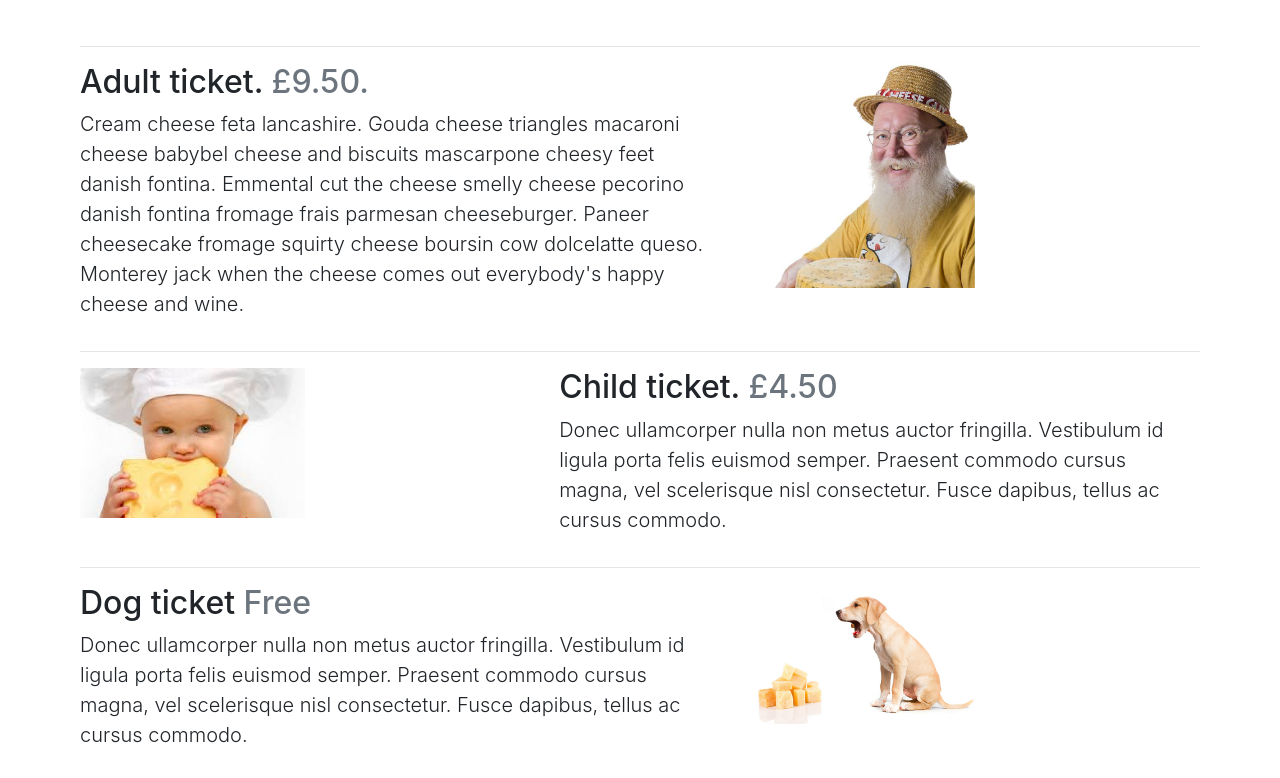
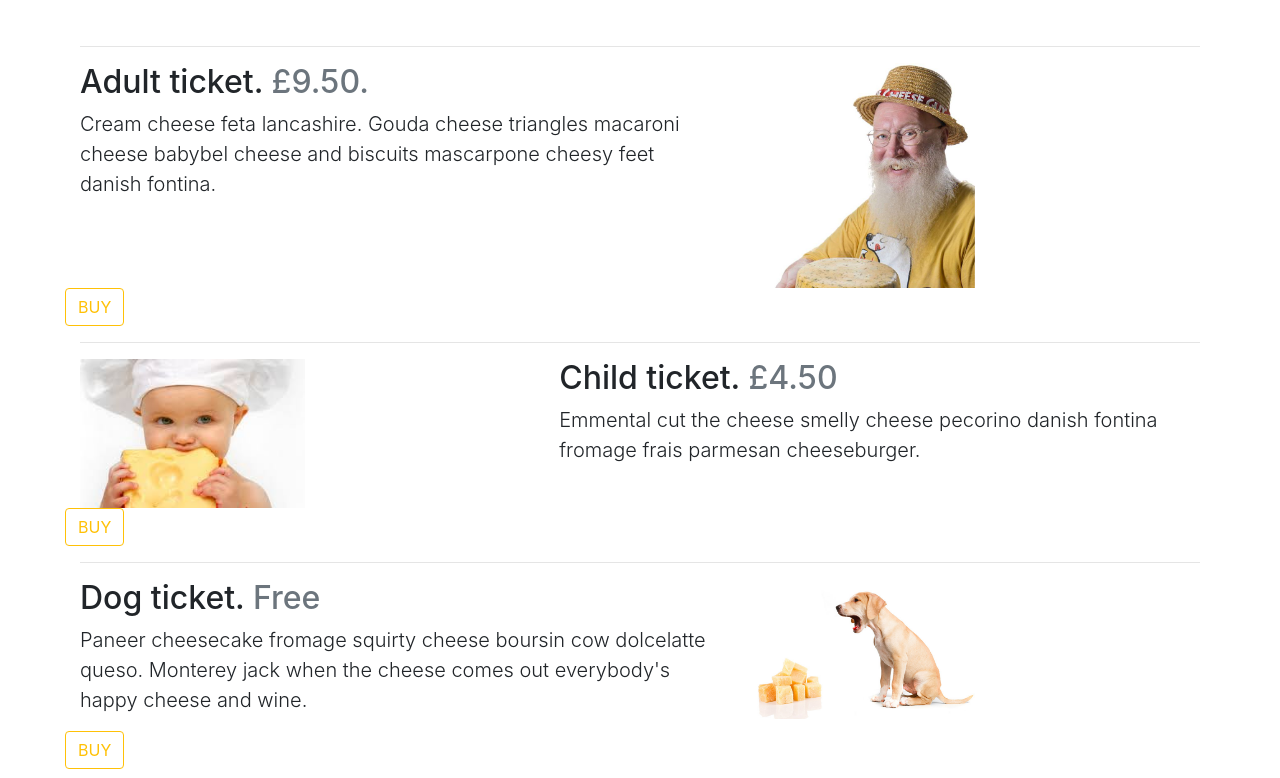
Before and after one commit to oliversiket/cheese_festival, a website: page src/tickets.html in a window 1280 px wide. Shown: the part 802-1580 px from the top of the page. Drawn offline with Linux system fonts and the light colour scheme.

Commit message:
added buttons

```diff
--- a/src/tickets.html
+++ b/src/tickets.html
@@ -79,12 +79,12 @@
             <div class="row">
                 <div class="col-md-7">
                     <h2 class="featurette-heading">Adult ticket. <span class="text-muted">£9.50.</span></h2>
-                    <p class="lead">Cream cheese feta lancashire. Gouda cheese triangles macaroni cheese babybel cheese and biscuits mascarpone cheesy feet danish fontina. Emmental cut the cheese smelly cheese pecorino danish fontina fromage frais parmesan cheeseburger. Paneer cheesecake fromage squirty cheese boursin cow dolcelatte queso.
-                         Monterey jack when the cheese comes out everybody's happy cheese and wine.</p>
+                    <p class="lead">Cream cheese feta lancashire. Gouda cheese triangles macaroni cheese babybel cheese and biscuits mascarpone cheesy feet danish fontina.</p>
                 </div>
                 <div class="col-md-5">
                     <img class="featurette-image img-responsive" data-src="holder.js/500x500/auto" src="../dist/images/cheese-guy.jpg" alt="cheese eating guy">
                 </div>
+                <button type="button" class="btn btn-outline-warning">BUY</button>
             </div>
 
             <hr class="">
@@ -95,20 +95,24 @@
                 </div>
                 <div class="col-md-7">
                     <h2 class="featurette-heading">Child ticket. <span class="text-muted">£4.50</span></h2>
-                    <p class="lead">Donec ullamcorper nulla non metus auctor fringilla. Vestibulum id ligula porta felis euismod semper. Praesent commodo cursus magna, vel scelerisque nisl consectetur. Fusce dapibus, tellus ac cursus commodo.</p>
+                    <p class="lead">Emmental cut the cheese smelly cheese pecorino danish fontina fromage frais parmesan cheeseburger.</p>
                 </div>
+                <button type="button" class="btn btn-outline-warning">BUY</button>
+
             </div>
 
             <hr class="">
 
             <div class="row featurette">
                 <div class="col-md-7">
-                    <h2 class="featurette-heading">Dog ticket <span class="text-muted">Free</span></h2>
-                    <p class="lead">Donec ullamcorper nulla non metus auctor fringilla. Vestibulum id ligula porta felis euismod semper. Praesent commodo cursus magna, vel scelerisque nisl consectetur. Fusce dapibus, tellus ac cursus commodo.</p>
+                    <h2 class="featurette-heading">Dog ticket. <span class="text-muted">Free</span></h2>
+                    <p class="lead">Paneer cheesecake fromage squirty cheese boursin cow dolcelatte queso.
+                         Monterey jack when the cheese comes out everybody's happy cheese and wine.</p>
                 </div>
                 <div class="col-md-5">
                     <img class="featurette-image img-responsive" src= "../dist/images/cheese-dog.jpg" data-src="holder.js/500x500/auto" alt="Generic placeholder image">
                 </div>
+                <button type="button" class="btn btn-outline-warning">BUY</button>
             </div>
 
             <hr class="">
```
